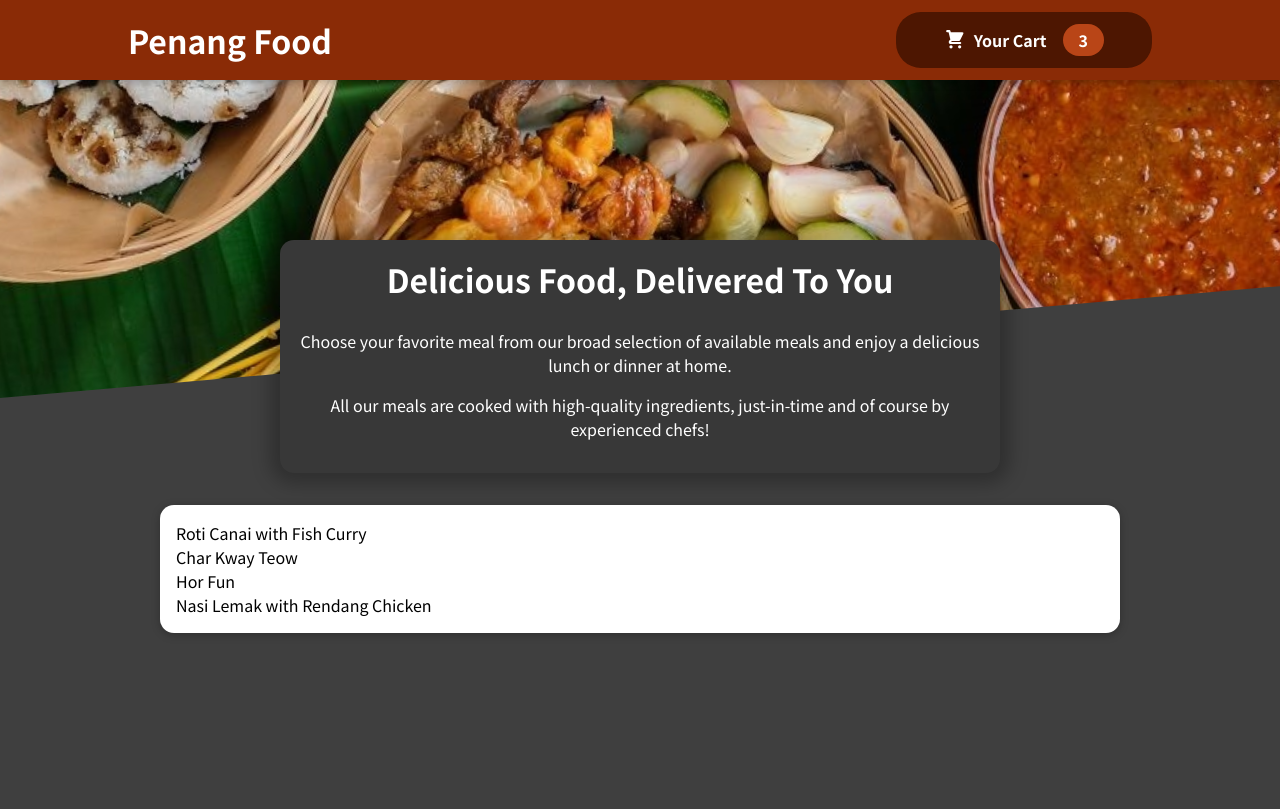
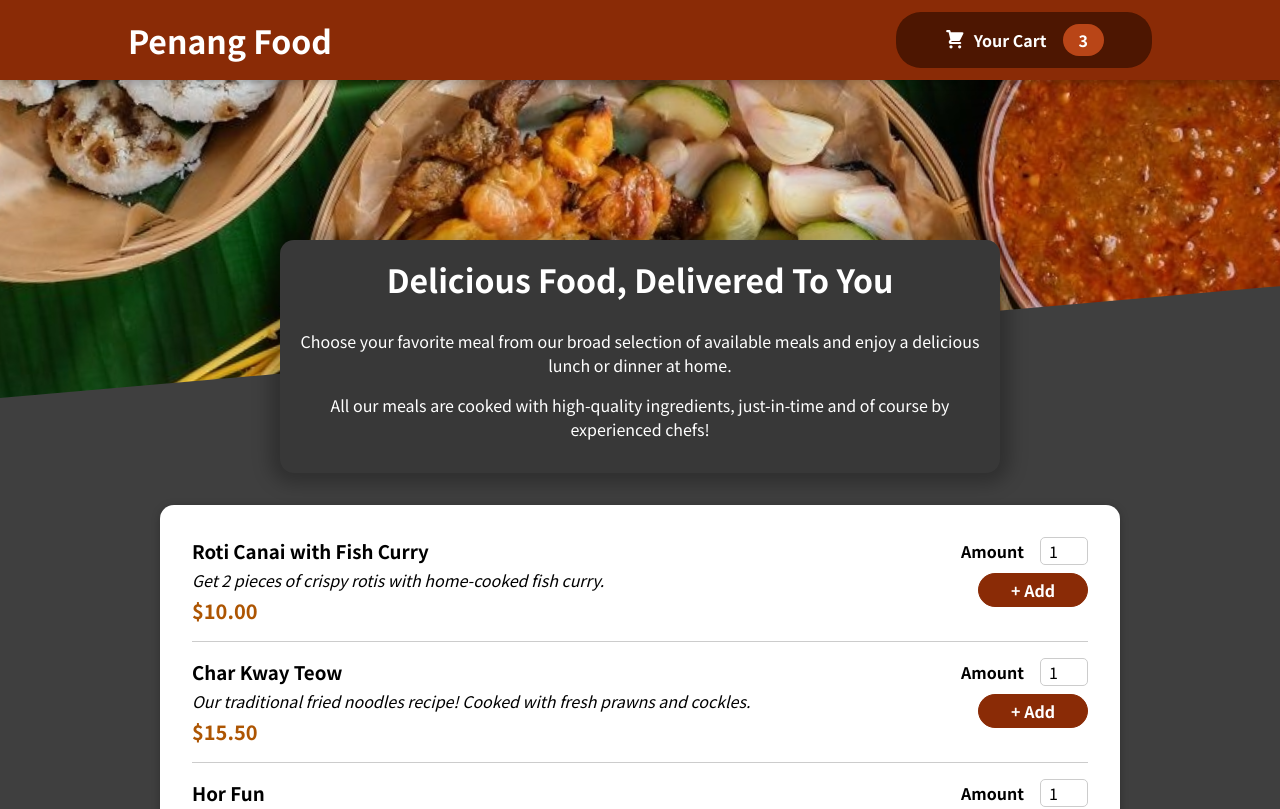
Before and after one commit to wteo/shoppingOrder, a React (Create React App) app: page / in a window 1280 px wide. Shown: the top 809 px of the page. Built offline with nearby package versions, Linux system fonts and the light colour scheme.

Commit message:
Added mealForm component

```diff
--- a/src/components/Meals/AvailableMeals.js
+++ b/src/components/Meals/AvailableMeals.js
@@ -1,5 +1,6 @@
 import React from 'react';
 
+import MealItem from './MealItem/MealItem';
 import classes from './AvailableMeals.module.css';
 import Card from '../UI/Card';
 
@@ -32,7 +33,15 @@ const DUMMY_MEALS = [
 
 const AvailableMeals = () => {
 
-    const mealsList = DUMMY_MEALS.map(meal => <li>{meal.name}</li>);
+    const mealsList = DUMMY_MEALS.map(meal => (
+        <MealItem
+            id={meal.id}
+            key={meal.id}
+            name={meal.name}
+            description={meal.description}
+            price={meal.price}
+        />
+        ));
 
     return (
         <section className={classes.meals}>
--- /dev/null
+++ b/src/components/Meals/MealItem/MealItem.js
@@ -0,0 +1,24 @@
+import React from 'react';
+
+import MealItemForm from './MealItemForm';
+import classes from './MealItem.module.css';
+
+const MealItem = props => {
+
+    const price = `$${props.price.toFixed(2)}`;
+
+    return (
+        <li className={classes.meal}>
+            <div>
+                <h3>{props.name}</h3>
+                <div className={classes.description}>{props.description}</div>
+                <div className={classes.price}>{price}</div>
+            </div>
+            <div>
+                <MealItemForm id={props.id}/>
+            </div>
+        </li>
+    );
+};
+
+export default MealItem;
--- /dev/null
+++ b/src/components/Meals/MealItem/MealItem.module.css
@@ -0,0 +1,22 @@
+.meal {
+    display: flex;
+    justify-content: space-between;
+    margin: 1rem;
+    padding-bottom: 1rem;
+    border-bottom: 1px solid #ccc;
+  }
+
+  .meal h3 {
+    margin: 0 0 0.25rem 0;
+  }
+
+  .description {
+    font-style: italic;
+  }
+
+  .price {
+    margin-top: 0.25rem;
+    font-weight: bold;
+    color: #ad5502;
+    font-size: 1.25rem;
+  }
--- /dev/null
+++ b/src/components/Meals/MealItem/MealItemForm.js
@@ -0,0 +1,24 @@
+import React from 'react';
+
+import Input from '../../UI/Input';
+import classes from './MealItemForm.module.css';
+
+const MealItemForm = props => {
+    return (
+        <form className={classes.form}>
+            <Input label="Amount" input={{
+                id: "amount" + props.id,
+                type: "number",
+                min: "1",
+                max: "5",
+                step: "1",
+                defaultValue: "1"
+            }} />
+            <button>
+                + Add
+            </button>
+        </form>
+    );
+};
+
+export default MealItemForm;
--- /dev/null
+++ b/src/components/Meals/MealItem/MealItemForm.module.css
@@ -0,0 +1,20 @@
+.form {
+    text-align: right;
+  }
+
+  .form button {
+    font: inherit;
+    cursor: pointer;
+    background-color: #8a2b06;
+    border: 1px solid #8a2b06;
+    color: white;
+    padding: 0.25rem 2rem;
+    border-radius: 20px;
+    font-weight: bold;
+  }
+
+  .form button:hover,
+  .form button:active {
+    background-color: #641e03;
+    border-color: #641e03;
+  }
--- /dev/null
+++ b/src/components/UI/Input.js
@@ -0,0 +1,14 @@
+import React from 'react';
+
+import classes from './Input.module.css';
+
+const Input = props => {
+    return (
+        <div className={classes.input}>
+            <label htmlFor={props.input.id}>{props.label}</label>
+            <input {...props.input} />
+        </div>
+    );
+};
+
+export default Input;
--- /dev/null
+++ b/src/components/UI/Input.module.css
@@ -0,0 +1,18 @@
+.input {
+    display: flex;
+    align-items: center;
+    margin-bottom: 0.5rem;
+  }
+
+  .input label {
+    font-weight: bold;
+    margin-right: 1rem;
+  }
+
+  .input input {
+    width: 3rem;
+    border-radius: 5px;
+    border: 1px solid #ccc;
+    font: inherit;
+    padding-left: 0.5rem;
+  }
```
Also changed, not shown: 1 other file (tests, documents, lock files or other folders).
